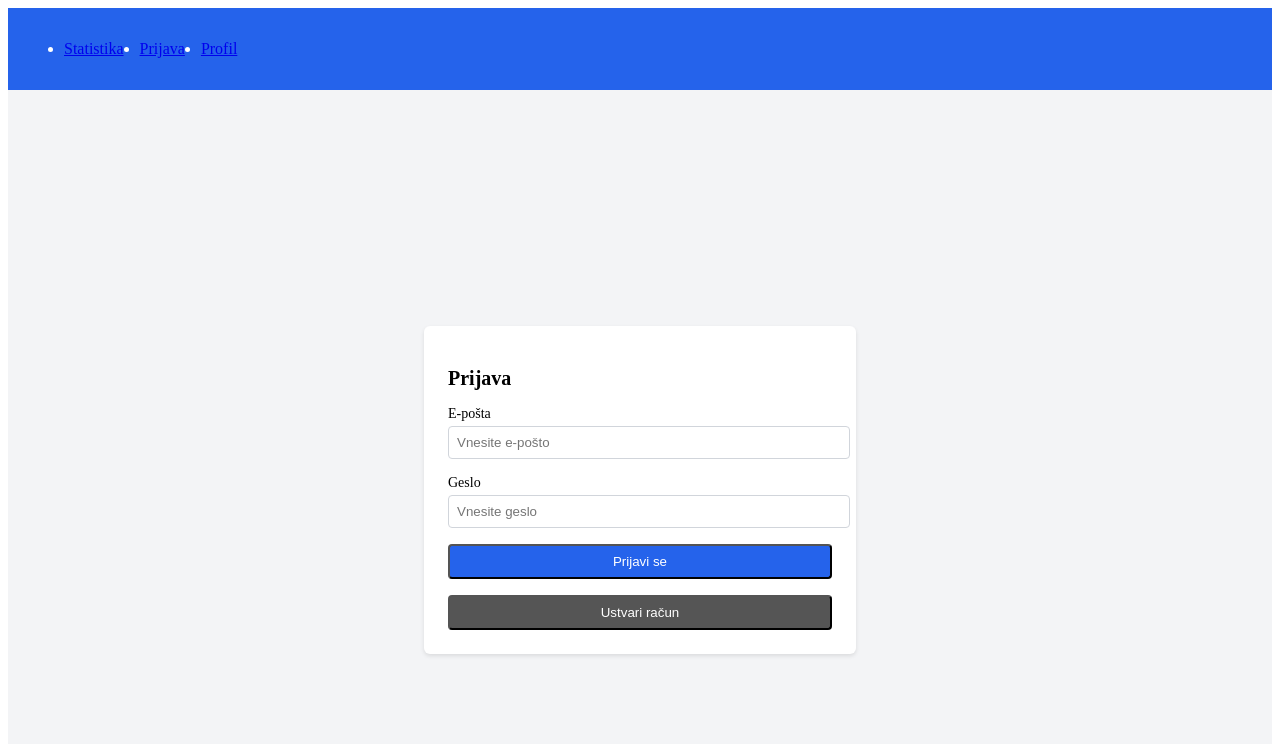
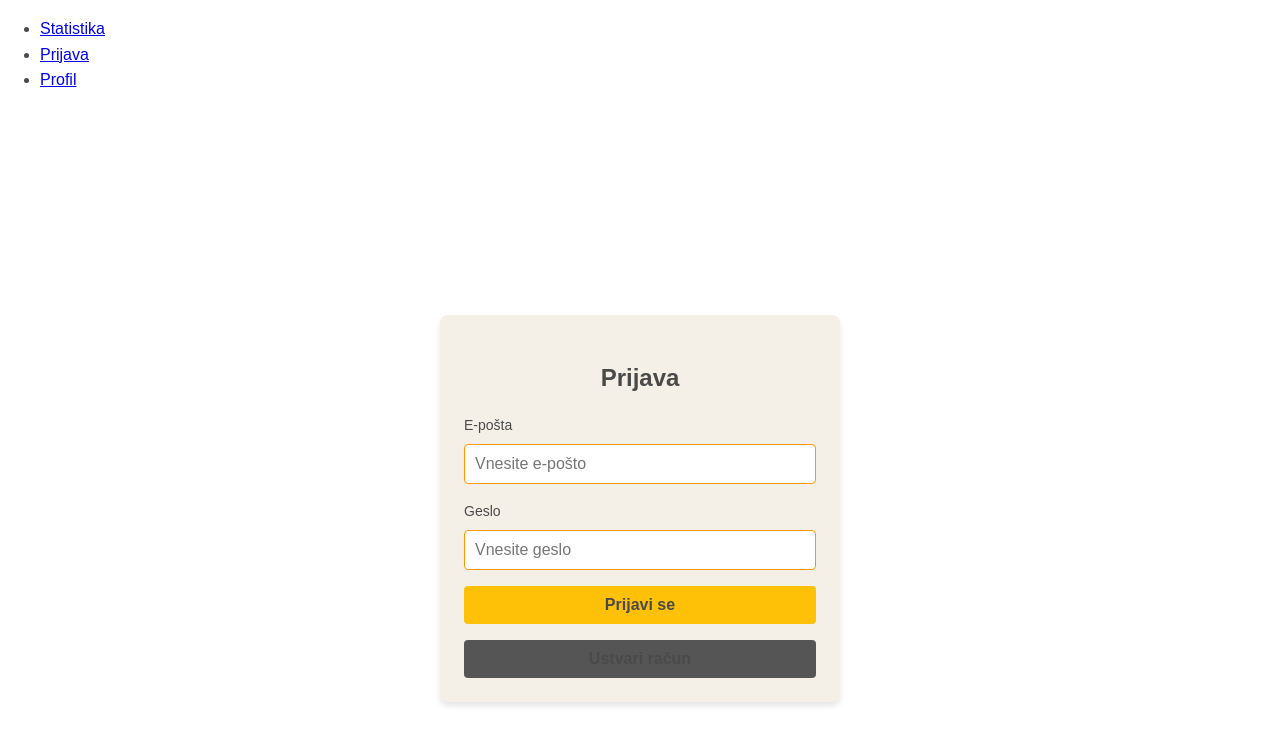
Before and after one commit to MartinFerk/prehranko, a React (Create React App) app in the folder RAZI/frontend/: page /login in a window 1280 px wide. Shown: the top 744 px of the page. Built offline with nearby package versions, Linux system fonts and the light colour scheme.

Commit message:
Added basic sytling

```diff
--- a/RAZI/frontend/src/styles.css
+++ b/RAZI/frontend/src/styles.css
@@ -1,112 +1,122 @@
-/* Navbar */
-.nav {
-  background-color: #2563eb;
-  padding: 1rem;
+/* Globalni stili za enoten videz */
+:root {
+  --background: #FFFFFF; /* Svetlo bež */
+  --primary: #FFC107; /* Rumena */
+  --secondary: #FF9800; /* Svetlo oranžna */
+  --accent: #F44336; /* Temno oranžna */
+  --card-background: #F5F0E7; /* Bela za kartice */
+  --text: #4A4A4A; /* Temno siva za besedilo */
 }
 
-.nav-list {
-  display: flex;
-  gap: 1rem;
-  color: white;
+* {
+  box-sizing: border-box;
 }
 
-.nav-link:hover {
-  text-decoration: underline;
+body {
+  background-color: var(--background);
+  color: var(--text);
+  font-family: 'Arial', sans-serif;
+  margin: 0;
+  padding: 0;
+  line-height: 1.6;
 }
 
-/* Home */
-.container {
-  padding: 1.5rem;
+/* Container za vse strani */
+.container,
+.login-container,
+.profile-container {
+  display: flex;
+  flex-direction: column;
+  align-items: center;
+  justify-content: center;
+  min-height: 100vh;
+  padding: 20px;
 }
 
-.title {
-  font-size: 1.5rem;
-  font-weight: bold;
-  margin-bottom: 1rem;
+/* Kartice za login, register in profile */
+.login-box,
+.profile-box {
+  background-color: var(--card-background);
+  border-radius: 8px;
+  box-shadow: 0 4px 6px rgba(0, 0, 0, 0.1);
+  padding: 24px;
+  width: 100%;
+  max-width: 400px;
 }
 
-/* Login */
-.login-container {
-  display: flex;
-  justify-content: center;
-  align-items: center;
-  height: 100vh;
-  background-color: #f3f4f6;
+/* Naslovi */
+.title,
+.login-title {
+  font-size: 24px;
+  font-weight: bold;
+  text-align: center;
+  margin-bottom: 16px;
+  color: var(--text);
 }
 
-.login-box {
-  background-color: white;
-  padding: 1.5rem;
-  border-radius: 0.375rem;
-  box-shadow: 0 2px 4px rgba(0, 0, 0, 0.1);
-  width: 24rem;
-}
-
-.login-title {
-  font-size: 1.25rem;
-  font-weight: bold;
-  margin-bottom: 1rem;
-}
-
+/* Form elementi */
 .form-group {
-  margin-bottom: 1rem;
+  margin-bottom: 16px;
 }
 
 .form-label {
   display: block;
-  font-size: 0.875rem;
+  font-size: 14px;
   font-weight: 500;
-  margin-bottom: 0.25rem;
+  margin-bottom: 8px;
+  color: var(--text);
 }
 
 .form-input {
   width: 100%;
-  padding: 0.5rem;
-  border: 1px solid #d1d5db;
-  border-radius: 0.25rem;
+  padding: 10px;
+  border: 1px solid var(--secondary);
+  border-radius: 4px;
+  font-size: 16px;
+  color: var(--text);
+  background-color: #fff;
+  transition: border-color 0.3s ease;
 }
 
-.login-button {
-  width: 100%;
-  background-color: #2563eb;
-  color: white;
-  padding: 0.5rem;
-  border-radius: 0.25rem;
-  cursor: pointer;
+.form-input:focus {
+  outline: none;
+  border-color: var(--primary);
+  box-shadow: 0 0 0 2px rgba(255, 193, 7, 0.2);
 }
 
-.login-button:hover {
-  background-color: #1d4ed8;
+/* Gumbi */
+.login-button,
+.logout-button {
+  width: 100%;
+  padding: 10px;
+  border: none;
+  border-radius: 4px;
+  background-color: var(--primary);
+  color: var(--text);
+  font-size: 16px;
+  font-weight: 600;
+  cursor: pointer;
+  transition: background-color 0.3s ease;
 }
 
-/* Profile */
-.profile-container {
-  padding: 1.5rem;
+.login-button:hover,
+.logout-button:hover {
+  background-color: var(--secondary);
 }
 
-.profile-box {
-  background-color: white;
-  padding: 1rem;
-  border-radius: 0.375rem;
-  box-shadow: 0 2px 4px rgba(0, 0, 0, 0.1);
+.login-button:disabled {
+  background-color: #cccccc;
+  cursor: not-allowed;
 }
 
+/* Besedilo v profilu */
 .profile-text {
-  margin-bottom: 0.5rem;
+  margin-bottom: 12px;
+  font-size: 16px;
 }
 
-.profile-text strong {
+/* Dodatni stili za registracijsko sporočilo */
+.login-box div[style*="marginTop"] {
+  margin-top: 16px;
   font-weight: bold;
 }
-
-.logout-button {
-  background-color: #dc2626;
-  color: white;
-  padding: 0.5rem;
-  border-radius: 0.25rem;
-  cursor: pointer;
-}
-
-.logout-button:hover {
-  background-color: #b91c1c;
-}
```
